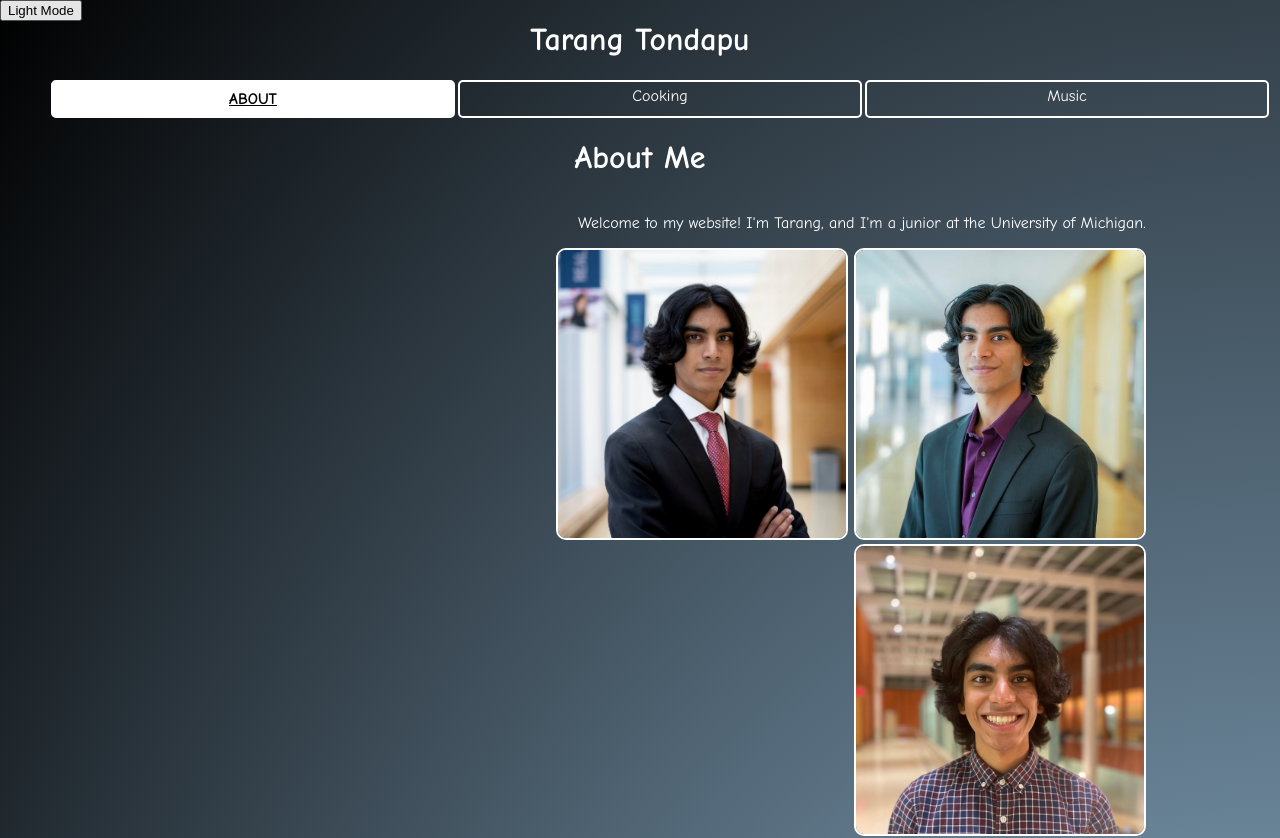
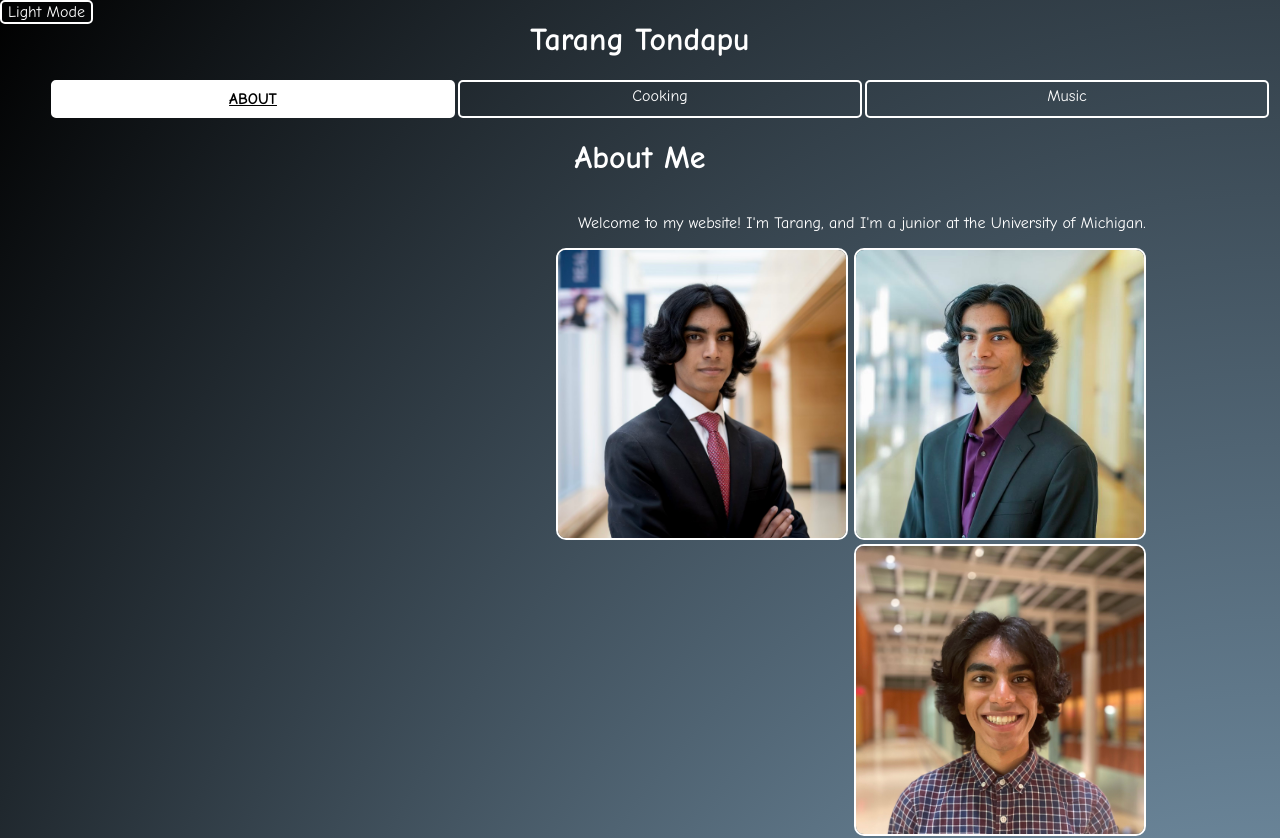
Before and after one commit to ttondapu/final-project, a plain HTML site: page index.html in a window 1280 px wide. Shown: the top 838 px of the page. Drawn offline with Linux system fonts and the light colour scheme.

```diff
--- a/css/style.css
+++ b/css/style.css
@@ -109,9 +109,17 @@
     text-align: left;
 }
 
-/* html {
-    filter: invert(1);
-} */
+/* invert colors button */
+#invert {
+    background-color: transparent;
+    border: 2px solid white;
+    border-radius: 5px;
+    color: white;
+    text-align: center;
+    display: inline-block;
+    font-size: 16px;
+    font-family: "Comic Sans MS", "Verdana", "Comic Sans", cursive;
+}
 
 /* 1. flex (need to implement)
 2. make the website behave differently for mobile, tab, and big
```
Also changed, not shown: cooking.html (+1 -1 lines), index.html (+1 -1 lines), music.html (+1 -1 lines).
